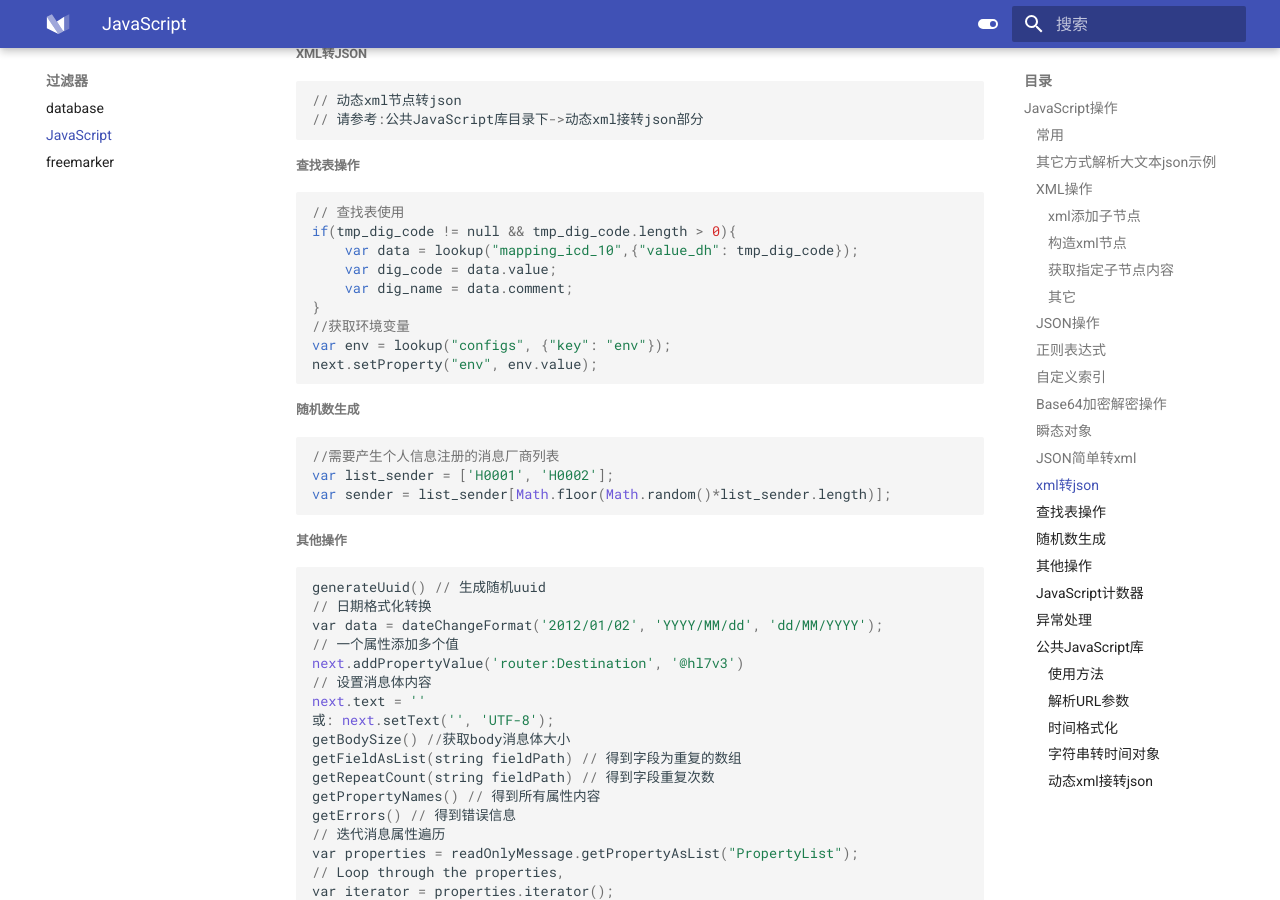
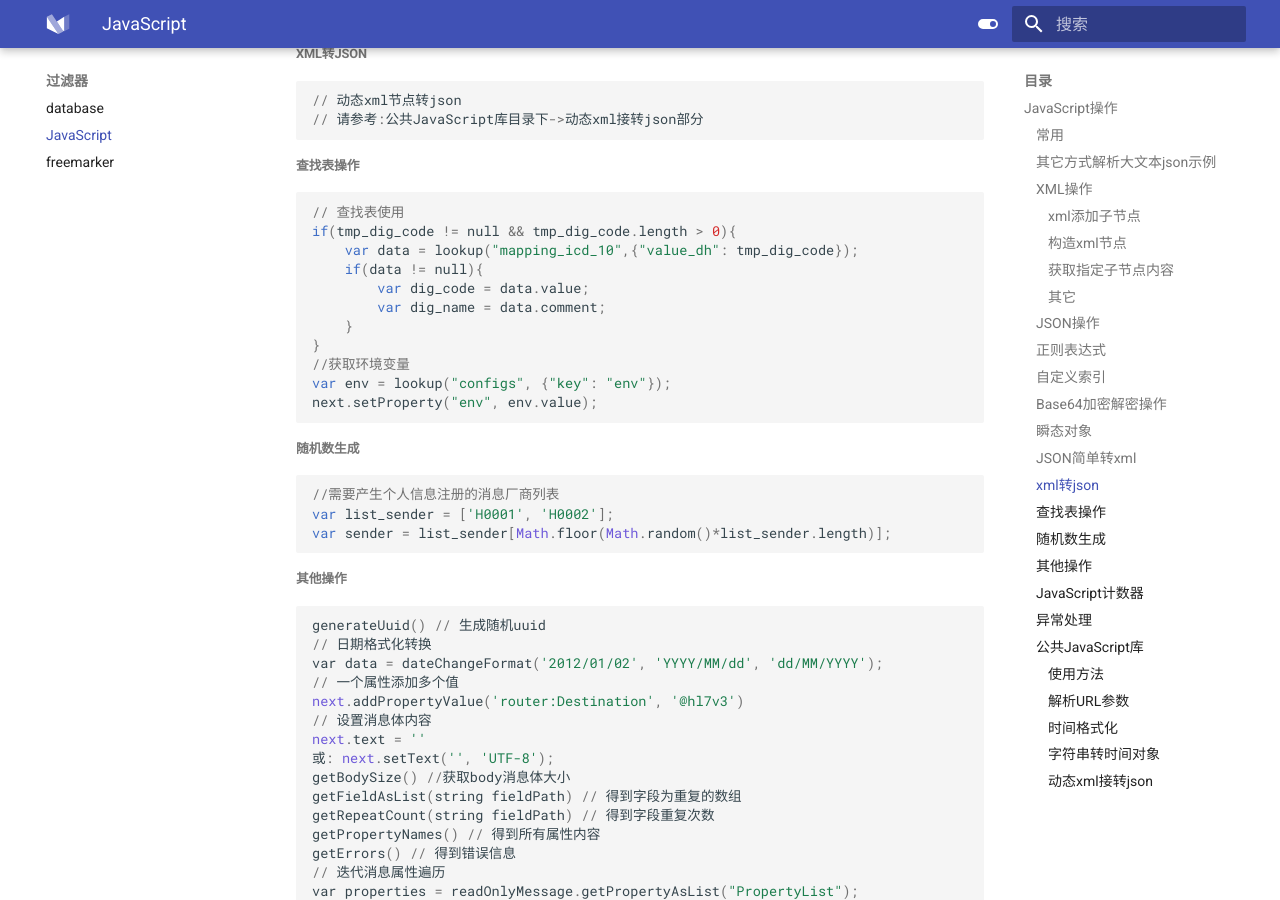
Before and after one commit to liaozhimingandy/demo, an MkDocs documentation site: the page built from docs/filter/JavaScript.md, in a window 1280 px wide and 900 px high, scrolled down 5221 px. Built offline with MkDocs 1.6.1 and Material for MkDocs 9.7.7, drawn with Linux system fonts in a browser that asks for light colours.

Commit message:
1.补充示例说明

```diff
--- a/docs/filter/JavaScript.md
+++ b/docs/filter/JavaScript.md
@@ -282,8 +282,10 @@ next.setText("<message>"+errxml+"<message>")
 // 查找表使用
 if(tmp_dig_code != null && tmp_dig_code.length > 0){
     var data = lookup("mapping_icd_10",{"value_dh": tmp_dig_code});
-    var dig_code = data.value;
-    var dig_name = data.comment;
+    if(data != null){
+    	var dig_code = data.value;
+    	var dig_name = data.comment;
+    }
 }
 //获取环境变量
 var env = lookup("configs", {"key": "env"});
```
